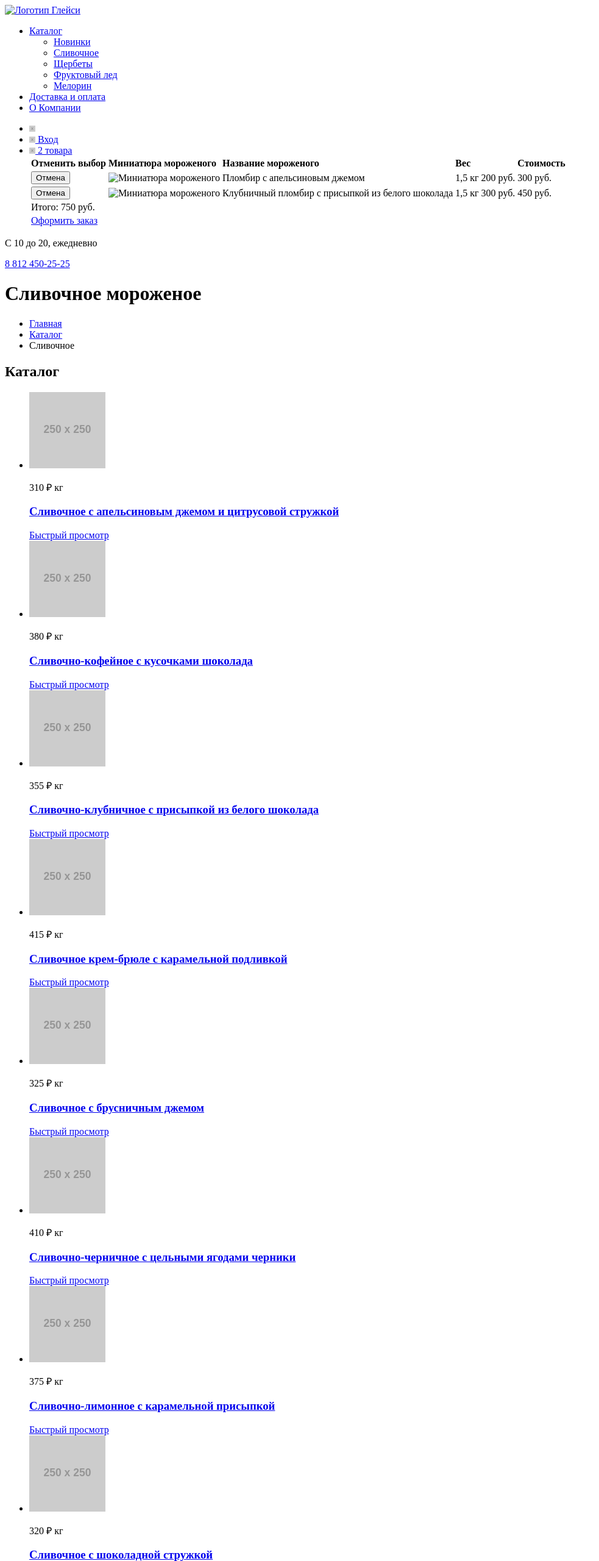
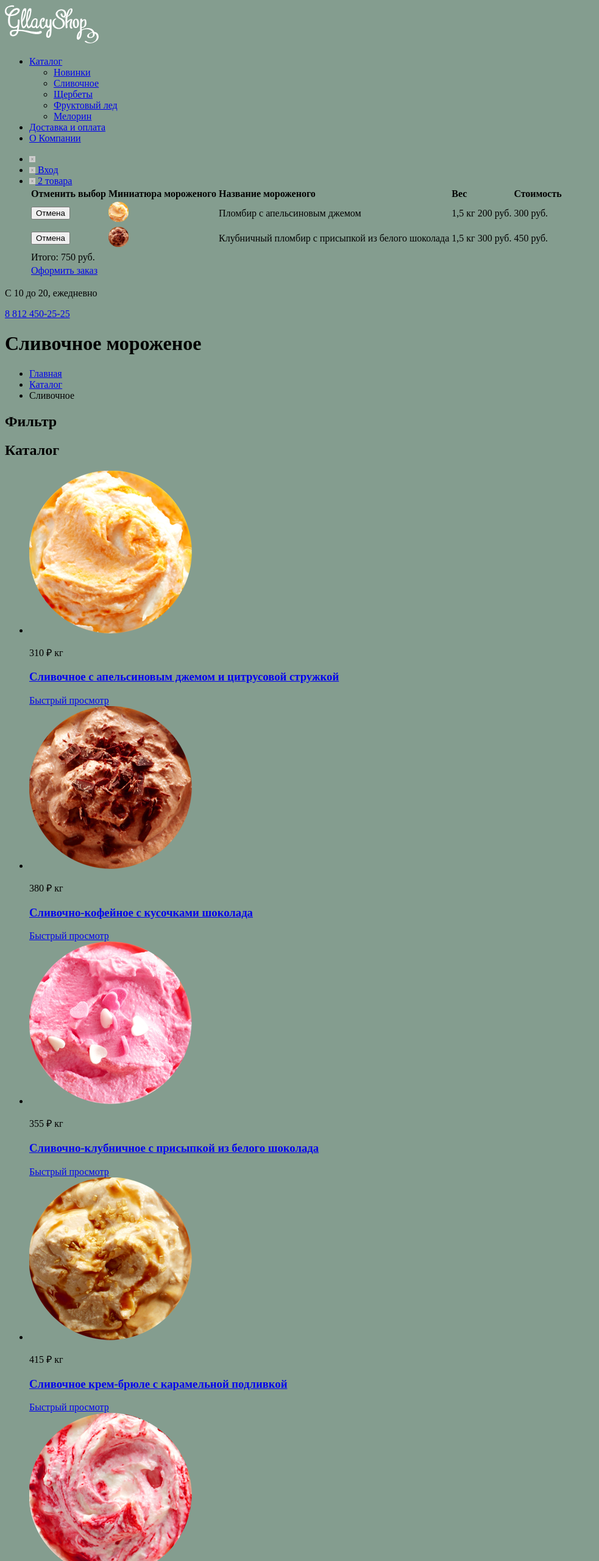
Before and after one commit to krup-ek/847637-gllacy, a plain HTML site: page catalog.html in a window 1280 px wide. Shown: the top 2560 px of the page at 61% size, without its empty margins (0-983 px from the left). Drawn offline with Linux system fonts and the light colour scheme; placeholder pictures from the web are drawn by us.

Commit message:
Подключены контентные изображения, внесены мелкие правки

```diff
--- a/catalog.html
+++ b/catalog.html
@@ -6,12 +6,12 @@
   <title>Глейси</title>
 </head>
 
-<body>
+<body style="background: #849D8F">
 
 <header class="main-header">
   <nav class="main-navigation">
     <a class="main-header-logo" href="index.html">
-      <img src="img/index-logo.svg" width="100" height="100" alt="Логотип Глейси">
+      <img src="img/logo.svg" width="154" height="64" alt="Логотип Глейси">
     </a>
     <ul class="site-navigation">
       <li class="active">
@@ -55,7 +55,7 @@
               </button>
             </td>
             <td class="orders-data">
-              <img src="img/cart-thumblain-1.png" width="33" height="33" alt="Миниатюра мороженого">
+              <img src="img/catalog-items/item-1.png" width="33" height="33" alt="Миниатюра мороженого">
             </td>
             <td class="orders-data">
               Пломбир с апельсиновым джемом
@@ -74,7 +74,7 @@
               </button>
             </td>
             <td class="orders-data">
-              <img src="img/cart-thumblain-2.png" width="33" height="33" alt="Миниатюра мороженого">
+              <img src="img/catalog-items/item-2.png" width="33" height="33" alt="Миниатюра мороженого">
             </td>
             <td class="orders-data">
               Клубничный пломбир с присыпкой из белого шоколада
@@ -118,6 +118,7 @@
   </ul>
 
   <section class="filter">
+    <h2 class="visually-hidden">Фильтр</h2>
     <!--Здесь будет форма фильтрации-->
   </section>
 
@@ -125,73 +126,73 @@
     <h2>Каталог</h2>
     <ul class="catalog-list">
       <li class="catalog-list-item">
-        <img src="http://placehold.it/250x250" width="125" height="125" alt="Мороженое 1">
+        <img src="img/catalog-items/item-1.png" width="267" height="267" alt="Мороженое 1">
         <p>310 ₽ <span>кг</span></p>
         <h3><a href="#">Сливочное с апельсиновым джемом и цитрусовой стружкой</a></h3>
         <a href="#" class="gllacy-button">Быстрый просмотр</a>
       </li>
       <li class="catalog-list-item">
-        <img src="http://placehold.it/250x250" width="125" height="125" alt="Мороженое 2">
+        <img src="img/catalog-items/item-2.png" width="267" height="267" alt="Мороженое 2">
         <p>380 ₽ <span>кг</span></p>
         <h3><a href="#">Сливочно-кофейное с кусочками шоколада</a></h3>
         <a href="#" class="gllacy-button">Быстрый просмотр</a>
       </li>
       <li class="catalog-list-item">
-        <img src="http://placehold.it/250x250" width="125" height="125" alt="Мороженое 3">
+        <img src="img/catalog-items/item-3.png" width="267" height="267" alt="Мороженое 3">
         <p>355 ₽ <span>кг</span></p>
         <h3><a href="#">Сливочно-клубничное с присыпкой из белого шоколада</a></h3>
         <a href="#" class="gllacy-button">Быстрый просмотр</a>
       </li>
       <li class="catalog-list-item">
-        <img src="http://placehold.it/250x250" width="125" height="125" alt="Мороженое 4">
+        <img src="img/catalog-items/item-4.png" width="267" height="267" alt="Мороженое 4">
         <p>415 ₽ <span>кг</span></p>
         <h3><a href="#">Сливочное крем-брюле с карамельной подливкой</a></h3>
         <a href="#" class="gllacy-button">Быстрый просмотр</a>
       </li>
       <li class="catalog-list-item">
-        <img src="http://placehold.it/250x250" width="125" height="125" alt="Мороженое 5">
+        <img src="img/catalog-items/item-5.png" width="267" height="267" alt="Мороженое 5">
         <p>325 ₽ <span>кг</span></p>
         <h3><a href="#">Сливочное с брусничным джемом</a></h3>
         <a href="#" class="gllacy-button">Быстрый просмотр</a>
       </li>
       <li class="catalog-list-item">
-        <img src="http://placehold.it/250x250" width="125" height="125" alt="Мороженое 6">
+        <img src="img/catalog-items/item-6.png" width="267" height="267" alt="Мороженое 6">
         <p>410 ₽ <span>кг</span></p>
         <h3><a href="#">Сливочно-черничное с цельными ягодами черники</a></h3>
         <a href="#" class="gllacy-button">Быстрый просмотр</a>
       </li>
       <li class="catalog-list-item">
-        <img src="http://placehold.it/250x250" width="125" height="125" alt="Мороженое 7">
+        <img src="img/catalog-items/item-7.png" width="267" height="267" alt="Мороженое 7">
         <p>375 ₽ <span>кг</span></p>
         <h3><a href="#">Сливочно-лимонное с карамельной присыпкой</a></h3>
         <a href="#" class="gllacy-button">Быстрый просмотр</a>
       </li>
       <li class="catalog-list-item">
-        <img src="http://placehold.it/250x250" width="125" height="125" alt="Мороженое 8">
+        <img src="img/catalog-items/item-8.png" width="267" height="267" alt="Мороженое 8">
         <p>320 ₽ <span>кг</span></p>
         <h3><a href="#">Сливочное с шоколадной стружкой</a></h3>
         <a href="#" class="gllacy-button">Быстрый просмотр</a>
       </li>
       <li class="catalog-list-item">
-        <img src="http://placehold.it/250x250" width="125" height="125" alt="Мороженое 9">
+        <img src="img/catalog-items/item-9.png" width="267" height="267" alt="Мороженое 9">
         <p>440 ₽ <span>кг</span></p>
         <h3><a href="#">Сливочно-ванильное с кусочками шоколада</a></h3>
         <a href="#" class="gllacy-button">Быстрый просмотр</a>
       </li>
       <li class="catalog-list-item">
-        <img src="http://placehold.it/250x250" width="250" height="250" alt="Мороженое 10">
+        <img src="img/catalog-items/item-10.png" width="267" height="267" alt="Мороженое 10">
         <p>435 ₽ <span>кг</span></p>
         <h3><a href="#">Сливочноe с ментоловым сиропом</a></h3>
         <a href="#" class="gllacy-button">Быстрый просмотр</a>
       </li>
       <li class="catalog-list-item">
-        <img src="http://placehold.it/250x250" width="250" height="250" alt="Мороженое 11">
+        <img src="img/catalog-items/item-11.png" width="267" height="267" alt="Мороженое 11">
         <p>355 ₽ <span>кг</span></p>
         <h3><a href="#">Сливочное с кусочками черного шоколада</a></h3>
         <a href="#" class="gllacy-button">Быстрый просмотр</a>
       </li>
       <li class="catalog-list-item">
-        <img src="http://placehold.it/250x250" width="250" height="250" alt="Мороженое 12">
+        <img src="img/catalog-items/item-12.png" width="267" height="267" alt="Мороженое 12">
         <p>420 ₽ <span>кг</span></p>
         <h3><a href="#">Сливочное с мятным сиропом</a></h3>
         <a href="#" class="gllacy-button">Быстрый просмотр</a>
@@ -200,6 +201,7 @@
   </section>
 
   <section class="pagination">
+    <h2 class="visually-hidden">Навигация по страницам</h2>
     <a href="#" class="prev disabled"><span class="visually-hidden">Предыдущие страницы</span></a>
     <a href="#" class="pagination-link active">1</a>
     <a href="#" class="pagination-link">2</a>
@@ -232,7 +234,7 @@
   </div>
   <div class="copyright">
     <a class="logo-academy" href="https://htmlacademy.ru/intensive/htmlcss" target="_blank">
-      <img src="http://placehold.it/150x50" width="100" height="50" alt="Логотип HTML Academy">
+      <img src="img/logo-htmlacademy.svg" width="109" height="38" alt="Логотип HTML Academy">
     </a>
     <p class="footer-copyright">
       Сделано <a class="button" href="https://htmlacademy.ru/intensive/htmlcss" target="_blank">HTML Academy</a> © 2017
```
Also changed, not shown: index.html (+8 -8 lines), img/entrance-white.svg (added).
